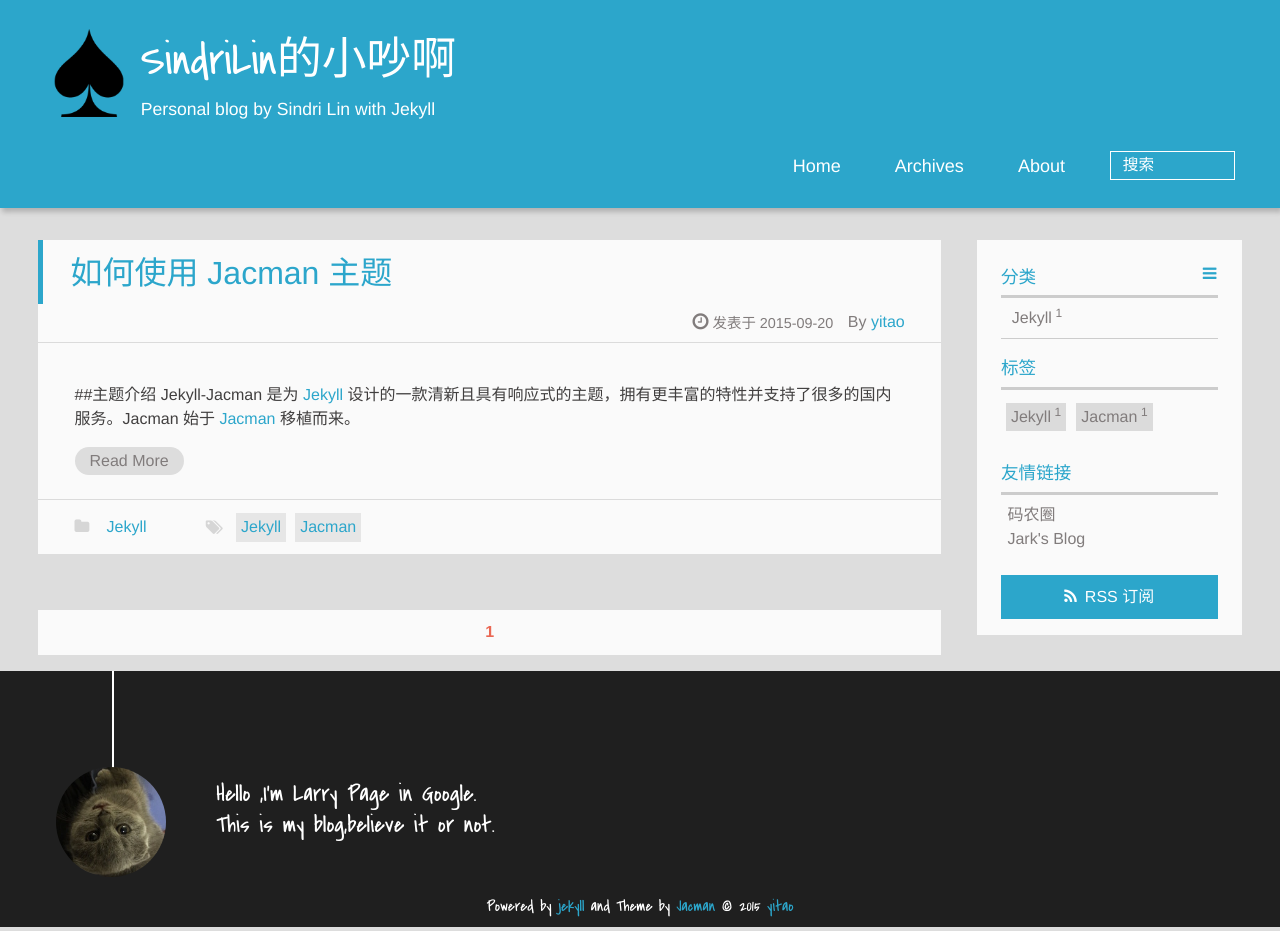
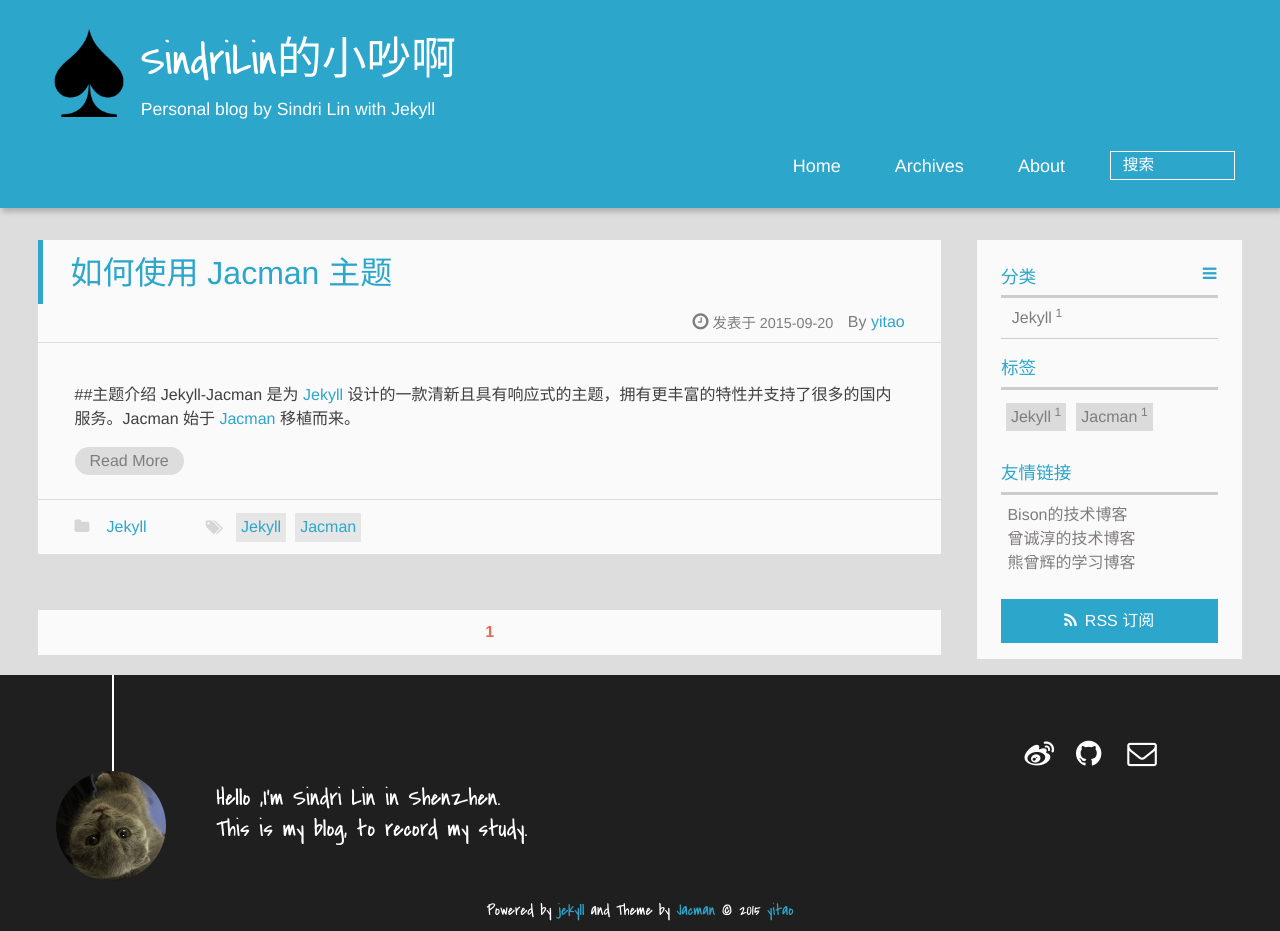
Before and after one commit to KevenYan/JustKeepRunning.github.io, a Jekyll site: the page built from index.html, in a window 1280 px wide. Built offline with Jekyll 4.4.1, drawn with Linux system fonts in a browser that asks for light colours; Markdown is read by kramdown in place of the engine named in the settings; the list of posts is cut into pages by our own code; comment, search, counter and statistics services are not loaded.

Commit message:
Update _config.yml

```diff
--- a/_config.yml
+++ b/_config.yml
@@ -80,16 +80,16 @@ mathjax: false      #enable mathjax if true
 #### Author information
 author:
   name: yitao      ## e.g. wuchong Author name
-  intro_line1:  "Hello ,I'm Larry Page in Google."    ## your introduction on the bottom of the page
-  intro_line2:  "This is my blog,believe it or not."  ## the 2nd line
-  weibo:      ## e.g. wuchong1014 or 2176287895 for http://weibo.com/2176287895
+  intro_line1:  "Hello ,I'm Sindri Lin in Shenzhen."    ## your introduction on the bottom of the page
+  intro_line2:  "This is my blog, to record my study."  ## the 2nd line
+  weibo:  2922715753    ## e.g. wuchong1014 or 2176287895 for http://weibo.com/2176287895
   weibo_verifier:  ## e.g. b3593ceb Your weibo-show widget verifier ,if you use weibo-show it is needed.
   tsina:      ## e.g. 2176287895  Your weibo ID,It will be used in share button.
   douban:     ## e.g. wuchong1014 or your id for https://www.douban.com/people/wuchong1014
   zhihu:      ## e.g. jark  for http://www.zhihu.com/people/jark
-  email:      ## e.g. imjark@gmail.com
+  email:  sindrilin@163.com    ## e.g. imjark@gmail.com
   twitter:    ## e.g. jarkwu for https://twitter.com/jarkwu
-  github:     ## e.g. wuchong for https://github.com/wuchong
+  github:  https://github.com/JustKeepRunning   ## e.g. wuchong for https://github.com/wuchong
   facebook:   ## e.g. imjark for https://facebook.com/imjark
   linkedin:   ## e.g. wuchong1014 for https://www.linkedin.com/in/wuchong1014
   google_plus:    ## e.g. "111190881341800841449" for https://plus.google.com/u/0/111190881341800841449, the "" is needed!
@@ -105,8 +105,9 @@ toc:
 
 #### Links
 links:
-  码农圈: https://coderq.com
-  Jark's Blog: http://wuchong.me
+  Bison的技术博客: http://allluckly.cn
+  曾诚淳的技术博客: http://parisdog.club
+  熊曾辉的学习博客: http://xiongzenghuidegithub.github.io
 
 
 
@@ -131,8 +132,8 @@ baidu_tongji:
   enable: false
   sitecode:  ## e.g. e6d1f421bbc9962127a50488f9ed37d1 your baidu tongji site code
 cnzz_tongji:
-  enable: false
-  siteid:    ## e.g. 1253575964 your cnzz tongji site id
+  enable: true
+  siteid: id%3D1256664455%26show%3Dpic2   ## e.g. 1253575964 your cnzz tongji site id
 
 #### Miscellaneous
 fancybox: true        ## if you use gallery post or want use fancybox please set the value to true.
```
